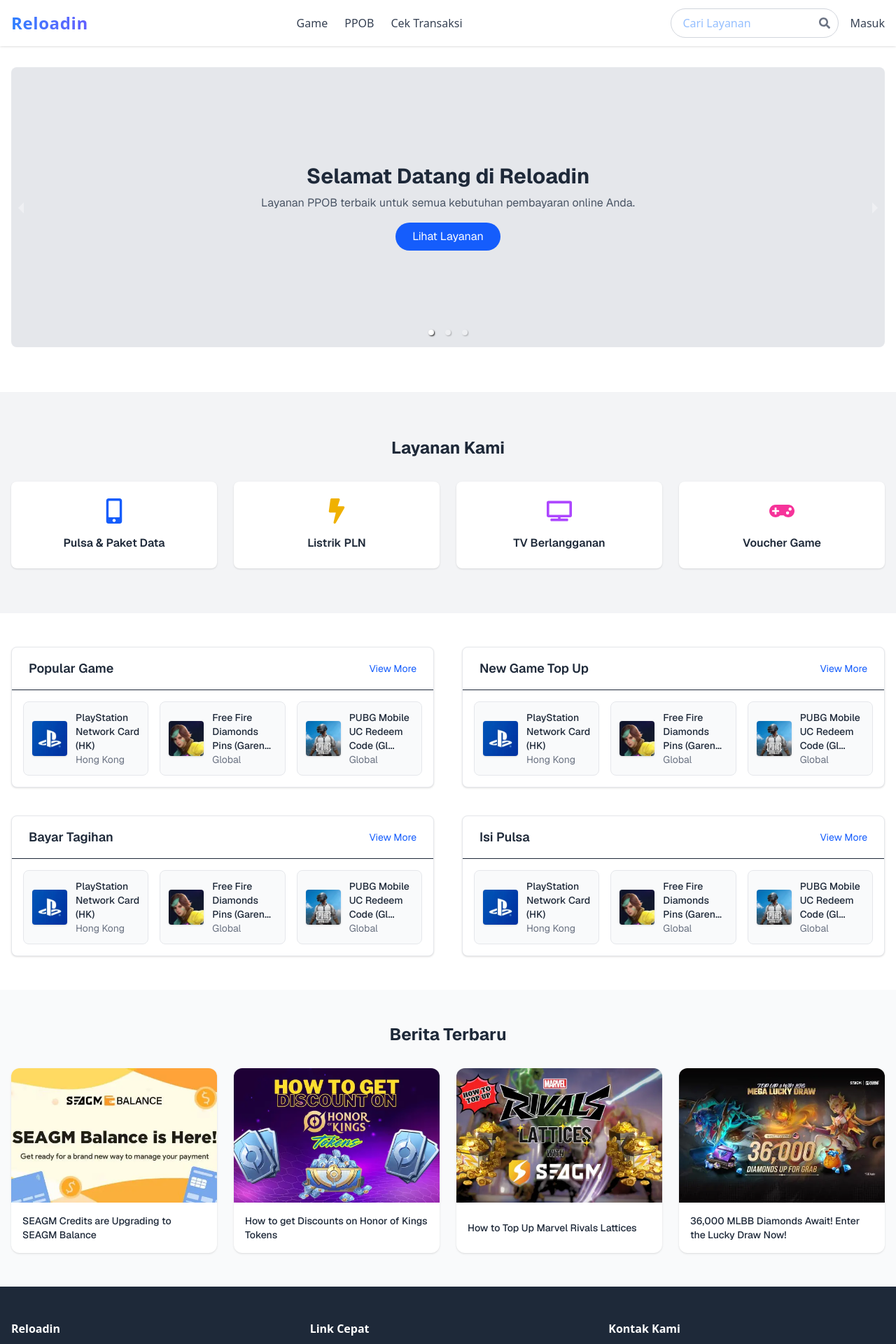
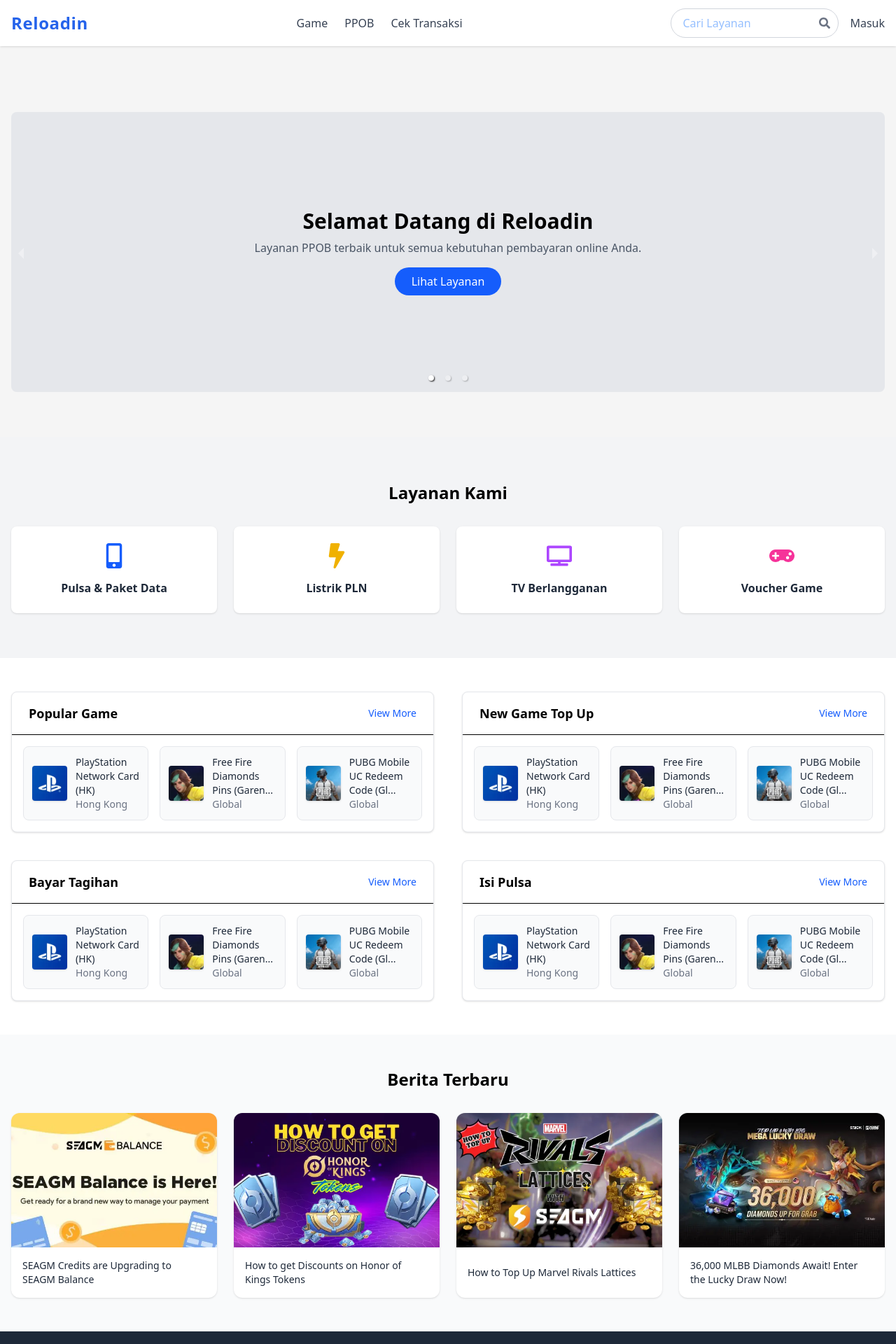
Before and after one commit to husenazs/reloadin, a Next.js app: page / in a window 1280 px wide. Shown: the top 1920 px of the page at 70% size. Built offline with nearby package versions, Linux system fonts and the light colour scheme.

Commit message:
fix view port body, logo animation, separate news part

```diff
--- a/src/app/components/GameList.tsx
+++ b/src/app/components/GameList.tsx
@@ -161,32 +161,6 @@
           </div>
         </section>
 
-        <section className="py-12 bg-gray-50">
-          <div className="container mx-auto px-4">
-            <h2 className="text-2xl font-bold text-center mb-8">Berita Terbaru</h2>
-            <div className="grid gap-6 grid-cols-1 sm:grid-cols-2 md:grid-cols-4">
-              {news.map((item, i) => (
-                <div
-                  key={i}
-                  className="bg-white rounded-xl overflow-hidden shadow hover:shadow-md transition flex flex-col h-full"
-                >
-                  <div className="h-48 w-full overflow-hidden">
-                    <img
-                      src={item.img}
-                      alt={item.title}
-                      className="w-full h-full object-cover"
-                    />
-                  </div>
-                  <div className="p-4 flex-1 flex items-center">
-                    <h5 className="text-sm font-medium text-gray-800 line-clamp-3">
-                      {item.title}
-                    </h5>
-                  </div>
-                </div>
-              ))}
-            </div>
-          </div>
-        </section>
       </>
     );
   }
--- a/src/app/components/Navbar.tsx
+++ b/src/app/components/Navbar.tsx
@@ -12,16 +12,47 @@
       <div className="container mx-auto px-4 py-3 flex items-center justify-between">
         {/* Logo */}
         <motion.a
-          href="#"
-          className="text-2xl font-extrabold tracking-wide text-blue-600 hover:text-blue-700 transition"
-          initial={{ opacity: 0, y: -10 }}
-          animate={{ opacity: 1, y: 0 }}
-          whileHover={{ scale: 1.1, rotate: -2 }}
-          transition={{ type: 'spring', stiffness: 300 }}
+        href="#"
+        className="text-2xl font-extrabold tracking-wide"
+        initial={{ opacity: 0, y: -10 }}
+        animate={{ opacity: 1, y: 0 }}
+        whileHover={{ scale: 1.1, rotate: -2 }}
+        transition={{ type: 'spring', stiffness: 300 }}
         >
-          <span className="bg-gradient-to-r from-blue-500 to-indigo-500 bg-clip-text text-transparent">
+        <motion.span
+            className="relative inline-block"
+            initial={{ color: '#2563eb' }} // blue-600
+            whileHover={{
+            color: '#4338ca' // indigo-700
+            }}
+            transition={{
+            duration: 0.5,
+            ease: 'easeInOut'
+            }}
+        >
+            <motion.span
+            className="absolute inset-0 bg-gradient-to-r from-blue-500 to-indigo-500 bg-clip-text"
+            initial={{
+                clipPath: 'polygon(50% 0%, 50% 0%, 50% 100%, 50% 100%)',
+                opacity: 0
+            }}
+            whileHover={{
+                clipPath: 'polygon(0% 0%, 100% 0%, 100% 100%, 0% 100%)',
+                opacity: 1
+            }}
+            transition={{
+                duration: 0.8,
+                ease: [0.4, 0, 0.2, 1],
+                clipPath: {
+                duration: 0.8,
+                ease: [0.4, 0, 0.2, 1]
+                }
+            }}
+            >
             Reloadin
-          </span>
+            </motion.span>
+            <span className="">Reloadin</span>
+        </motion.span>
         </motion.a>
 
         {/* Hamburger Icon (Mobile) */}
--- /dev/null
+++ b/src/app/components/News.tsx
@@ -0,0 +1,53 @@
+const news = [
+    {
+      title: 'SEAGM Credits are Upgrading to SEAGM Balance',
+      img: '/assets/images/ID-49978-PicName-Introducing-SEAGM-Balance-Article-Featured-Image_Article_1200x630-1.webp',
+    },
+    {
+      title: 'How to get Discounts on Honor of Kings Tokens',
+      img: '/assets/images/ID-50045-PicName-How-to-Get-Discounts-on-Honor-of-Kings-Tokens-FI.webp',
+    },
+    {
+      title: 'How to Top Up Marvel Rivals Lattices',
+      img: '/assets/images/ID-50056-PicName-How-to-Top-Up-Marvel-Rivals-Lattices-FI.webp',
+    },
+    {
+      title: '36,000 MLBB Diamonds Await! Enter the Lucky Draw Now!',
+      img: '/assets/images/ID-49655-PicName-MLBB-Lucky-Draw-2025_KV_Article_1200x675.webp',
+    },
+  ];
+
+
+export default function News() {
+    return (
+        <>
+        <section className="py-12 bg-gray-50">
+          <div className="container mx-auto px-4">
+            <h2 className="text-2xl font-bold text-center mb-8">Berita Terbaru</h2>
+            <div className="grid gap-6 grid-cols-1 sm:grid-cols-2 md:grid-cols-4">
+              {news.map((item, i) => (
+                <div
+                  key={i}
+                  className="bg-white rounded-xl overflow-hidden shadow hover:shadow-md transition flex flex-col h-full"
+                >
+                  <div className="h-48 w-full overflow-hidden">
+                    <img
+                      src={item.img}
+                      alt={item.title}
+                      className="w-full h-full object-cover"
+                    />
+                  </div>
+                  <div className="p-4 flex-1 flex items-center">
+                    <h5 className="text-sm font-medium text-gray-800 line-clamp-3">
+                      {item.title}
+                    </h5>
+                  </div>
+                </div>
+              ))}
+            </div>
+          </div>
+        </section>
+
+        </>
+    )
+}
--- a/src/app/globals.css
+++ b/src/app/globals.css
@@ -20,8 +20,8 @@
 }
 
 body {
-  background: var(--background);
-  color: var(--foreground);
+  background: whitesmoke;
+  /* color: var(--foreground); */
   height: 100%;
   margin: 0;
   padding: 0;
--- a/src/app/layout.tsx
+++ b/src/app/layout.tsx
@@ -25,7 +25,7 @@
   return (
     <html lang="en">
       <body
-        className={`${geistSans.variable} ${geistMono.variable} antialiased`}
+        className={`${geistSans.variable} ${geistMono.variable} antialiased min-h-screen flex flex-col bg-white text-black-800`}
       >
         {children}
       </body>
--- a/src/app/page.tsx
+++ b/src/app/page.tsx
@@ -3,16 +3,17 @@
 import Layanan from './components/Layanan';
 import Footer from './components/Footer';
 import GameList from './components/GameList';
+import News from './components/News';
 
 export default function Home() {
   return (
     <>
       <Navbar />
-      <main className="font-sans bg-white text-gray-800">
+      <main className="flex-1 pt-16">
         <Hero />
         <Layanan />
-        {/* Section tambahan kayak Popular Game, News, dll bisa disusul di sini */}
         <GameList />
+        <News />
       </main>
       <Footer />
     </>
```
